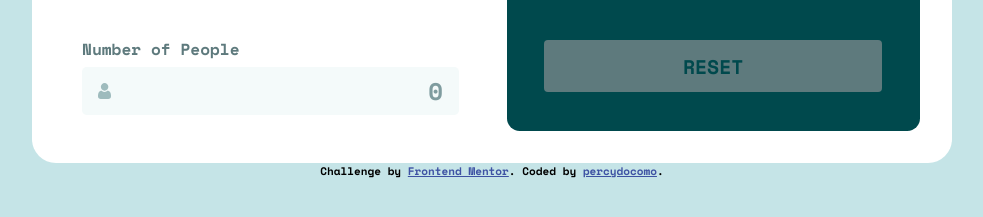
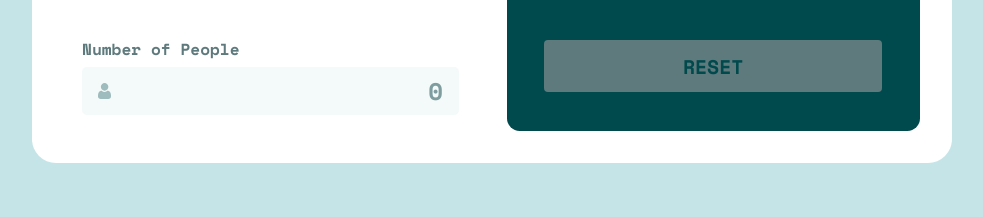
Before and after one commit to ahujasherry/Tip-Calculator, a plain HTML site: page index.html in a window 1280 px wide. Shown: the part 621-838 px from the top of the page, without its empty margins (148-1131 px from the left). Drawn offline with nearby package versions, Linux system fonts and the light colour scheme.

Commit message:
Update index.html

```diff
--- a/index.html
+++ b/index.html
@@ -14,7 +14,7 @@
     <link rel="stylesheet" href="style.css" />
     <script defer src="main.js"></script>
 
-    <title>Frontend Mentor | Tip calculator app</title>
+    <title> Tip calculator app</title>
 
     <!-- Feel free to remove these styles or customise in your own stylesheet 👍 -->
     <style>
@@ -81,11 +81,6 @@
 
     </div>
 
-    <div class="attribution">
-      Challenge by
-      <a href="https://www.frontendmentor.io?ref=challenge" target="_blank"
-        >Frontend Mentor</a
-      >. Coded by <a href="#">percydocomo</a>.
-    </div>
+
   </body>
 </html>
```
